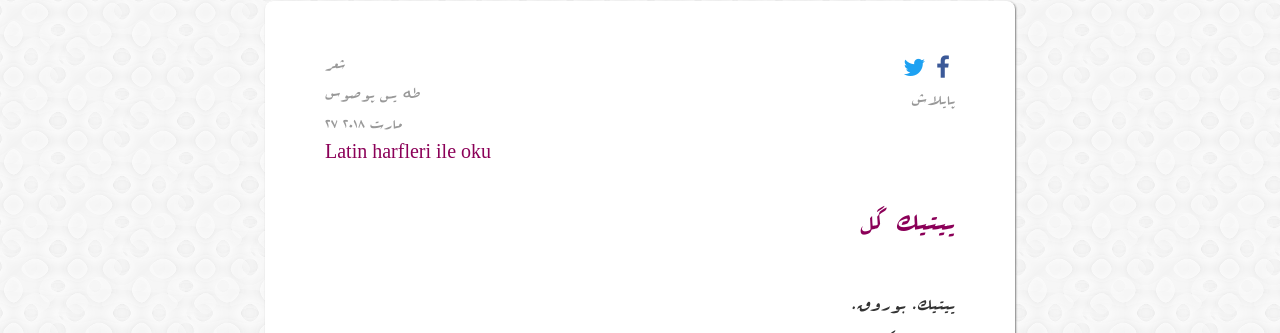
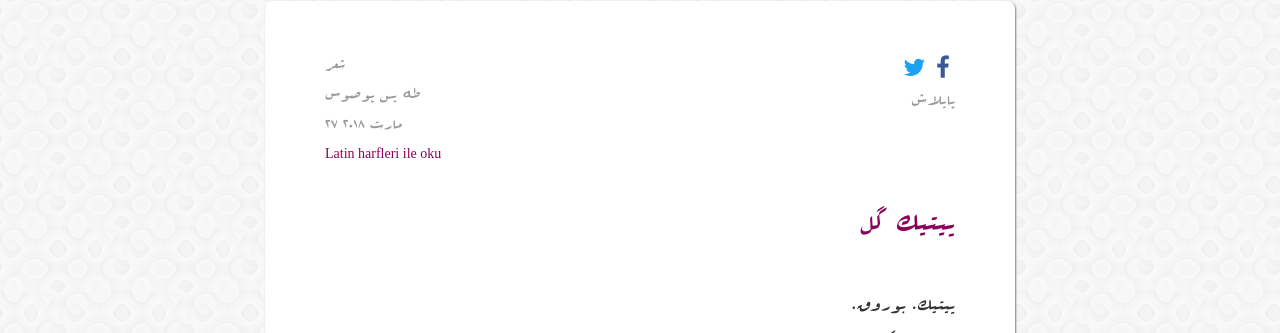
Before and after one commit to muhammedaydogdu/muhammedaydogdu.github.io, a Jekyll site: the page built from _posts/2018-03-27-yitik-gul-os.md, in a window 1280 px wide. Shown: the part 193-526 px from the top of the page. Built offline with Jekyll 4.4.1, drawn with Linux system fonts in a browser that asks for light colours; some web fonts are replaced.

Commit message:
Update style.css

```diff
--- a/css/style.css
+++ b/css/style.css
@@ -153,3 +153,7 @@ nav li a.social {
 #foot-os {
   font-size: 20px;
 }
+
+#lang-os {
+  font-size: 14px;
+}
```
